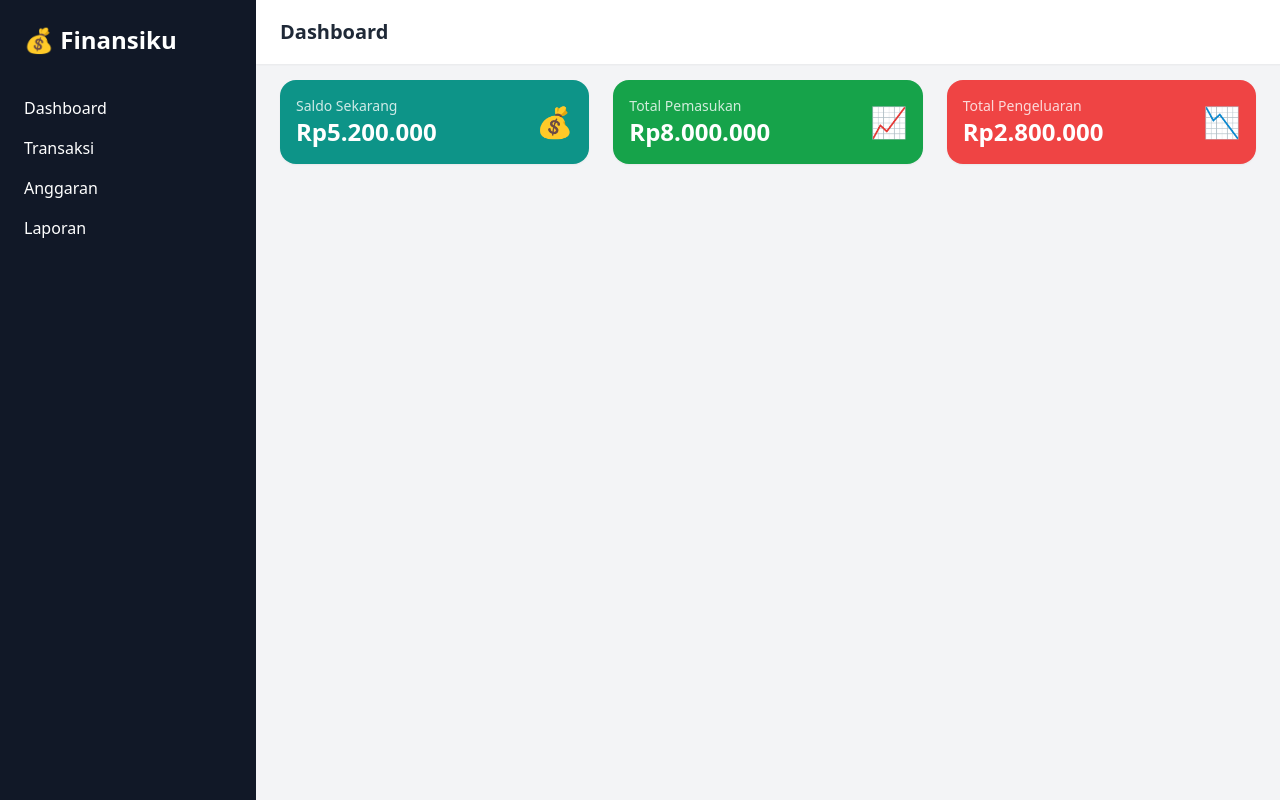
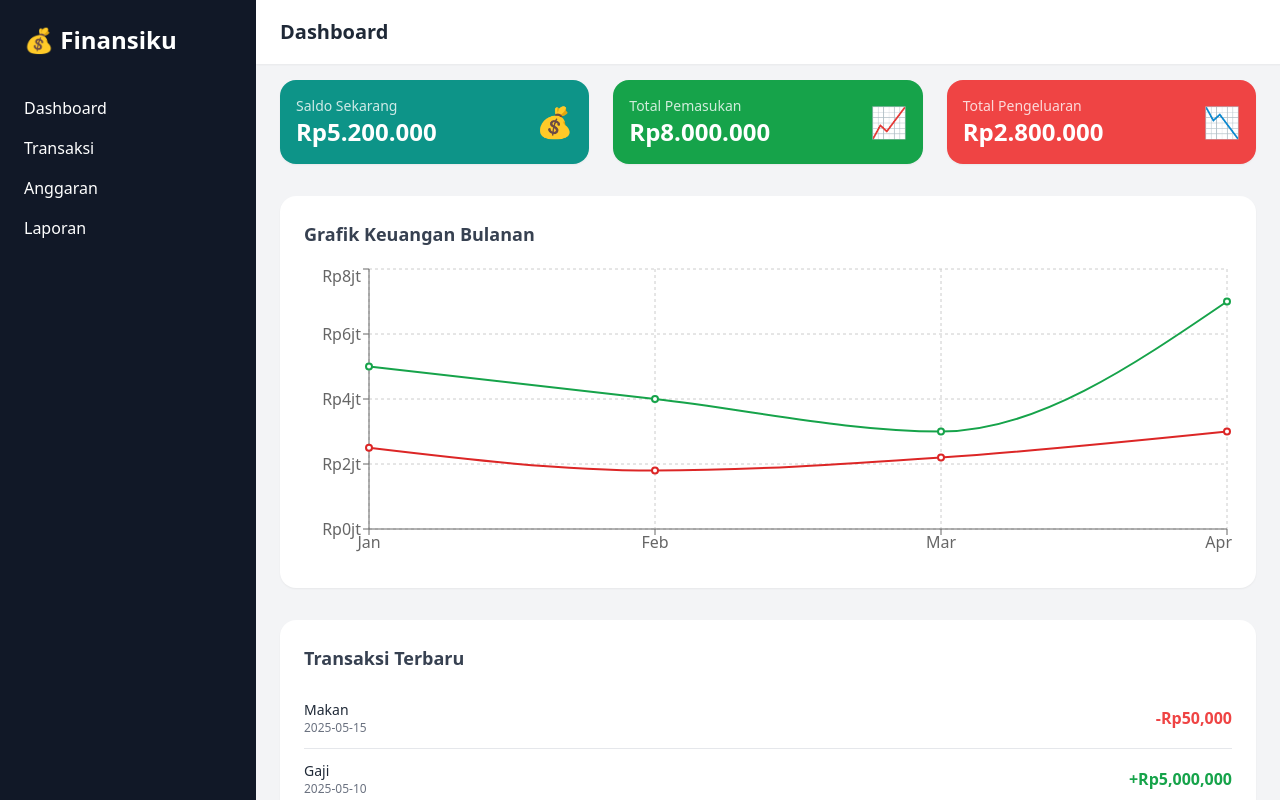
Before and after one commit to AryaKopet/my-finance-app, a Next.js app: page / in a window 1280 px wide. Shown: the top 800 px of the page. Built offline with nearby package versions, Linux system fonts and the light colour scheme.

Commit message:
update tampilan

```diff
--- a/src/app/page.tsx
+++ b/src/app/page.tsx
@@ -1,9 +1,14 @@
 import SummaryCards from "./components/SummaryCard";
+import FinanceChart from "./components/FinanceChart";
+import RecentTransactions from "./components/RecentTrancastions";
 
 export default function Home() {
   return (
     <div className="space-y-8">
       <SummaryCards />
+      <FinanceChart />
+      <RecentTransactions />
+      <br />
     </div>
   );
 }
```
